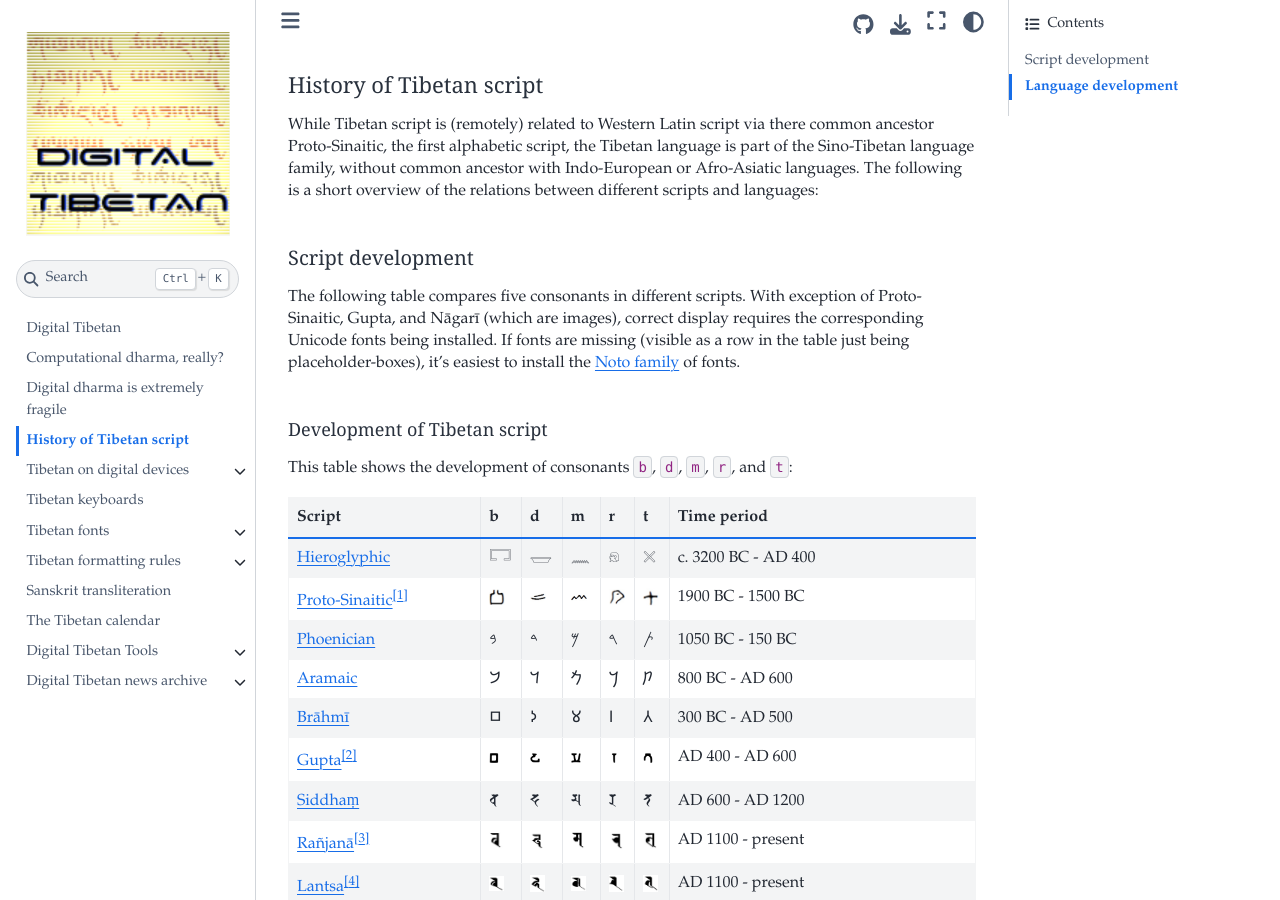
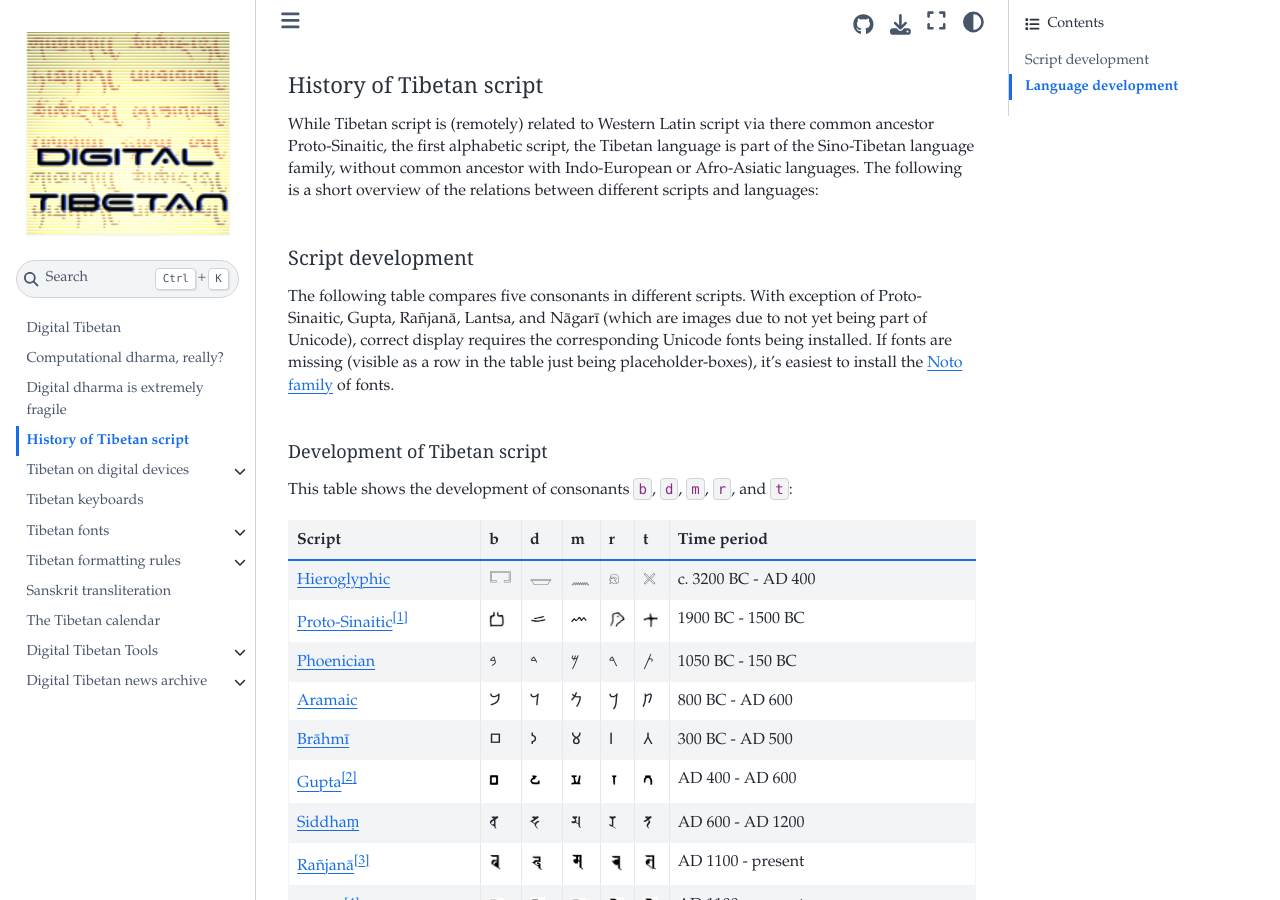
Before and after one commit to DigitalTibetan/DigitalTibetan, a Jupyter Book: the page built from docs/tibetan_script_history.md, in a window 1280 px wide and 900 px high. Built offline with Jupyter Book 1.0.4 settings and Sphinx 7.4.7 and the Sphinx Book theme 1.1.4, drawn with Linux system fonts in a browser that asks for light colours.

Commit message:
Current limits of Unicode

```diff
--- a/docs/tibetan_script_history.md
+++ b/docs/tibetan_script_history.md
@@ -4,7 +4,7 @@ While Tibetan script is (remotely) related to Western Latin script via there com
 
 ## Script development
 
-The following table compares five consonants in different scripts. With exception of Proto-Sinaitic, Gupta, and Nāgarī (which are images), correct display requires the corresponding Unicode fonts being installed. If fonts are missing (visible as a row in the table just being placeholder-boxes), it's easiest to install the [Noto family](https://fonts.google.com/noto) of fonts.
+The following table compares five consonants in different scripts. With exception of Proto-Sinaitic, Gupta, Rañjanā, Lantsa, and Nāgarī (which are images due to not yet being part of Unicode), correct display requires the corresponding Unicode fonts being installed. If fonts are missing (visible as a row in the table just being placeholder-boxes), it's easiest to install the [Noto family](https://fonts.google.com/noto) of fonts.
 
 (tibetan_script_development)=
 ### Development of Tibetan script
```
